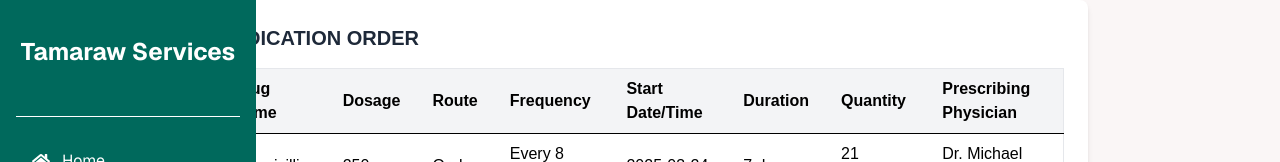
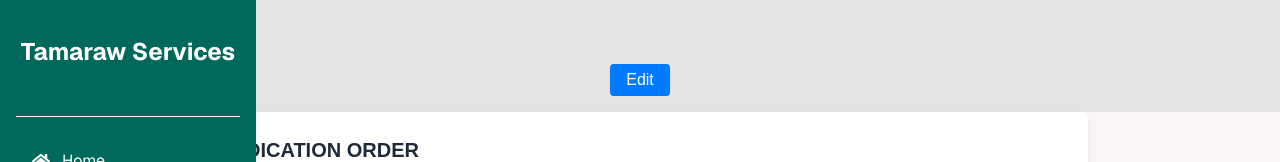
Before and after one commit to JoeyCollado/ehr, a Next.js app: page /pages/clinicalNotes/orderManagement in a window 1280 px wide. Shown: the top 162 px of the page. Built offline with nearby package versions, Linux system fonts and the light colour scheme; no server answers.

Commit message:
edit button

```diff
--- a/app/pages/clinicalNotes/orderManagement/page.tsx
+++ b/app/pages/clinicalNotes/orderManagement/page.tsx
@@ -1,7 +1,32 @@
+"use client";
 import React from "react";
+import { useState } from "react";
 
 const page = () => {
+
+  const [isEditing, setIsEditing] = useState(false);
+
+
   return (
+    <>
+        <div className="flex justify-center mt-[5%]">
+        {isEditing ? (
+          <button
+            onClick={handleSave}
+            className="bg-green-500 text-white px-4 py-1 rounded hover:bg-green-600 cursor-pointer mb-4"
+          >
+            Save
+          </button>
+        ) : (
+          <button
+            onClick={() => setIsEditing(true)}
+            className="bg-[#007bff] hover:bg-blue-700 hover:scale-105 hover:shadow-lg transition-transform text-white px-4 py-1 rounded cursor-pointer mb-4"
+          >
+            Edit
+          </button>
+        )}
+      </div>
+
     <div className="min-h-screen bg-[#faf6f6] flex items-center justify-center pb-4 mb-[5%] text-black">
       <div className="w-full max-w-4xl p-6 bg-white rounded-lg shadow-md">
         {/* MEDICATION ORDER */}
@@ -264,6 +289,7 @@ const page = () => {
         </div>
       </div>
     </div>
+    </>
   );
 };
 
```
